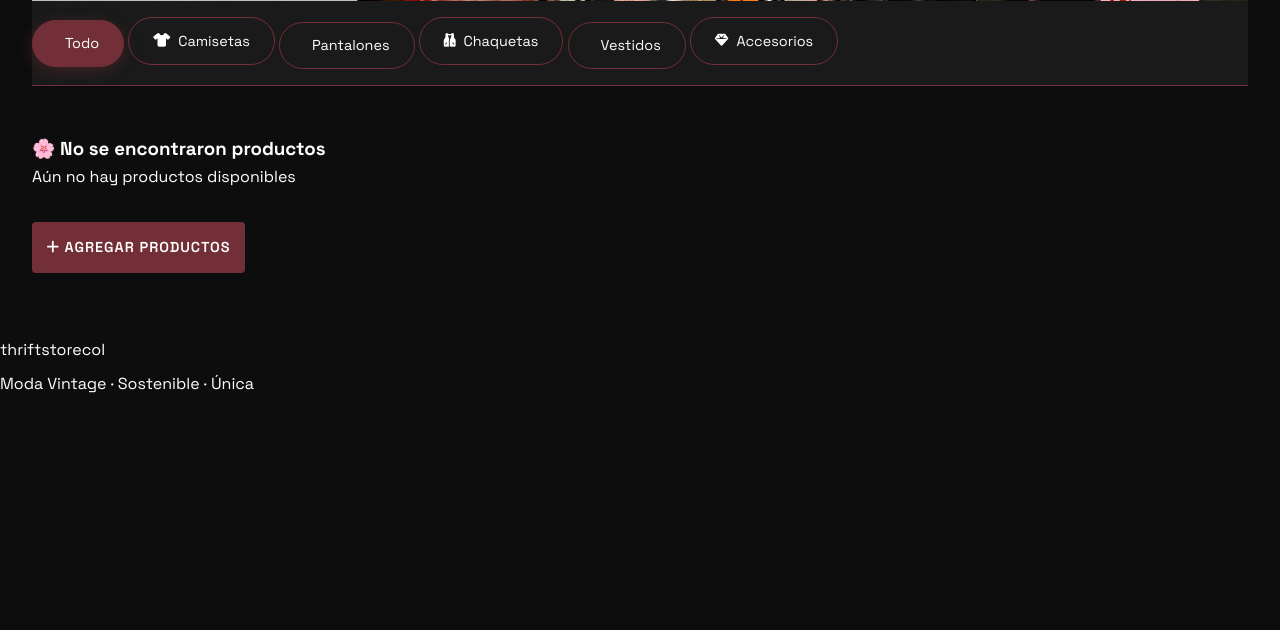
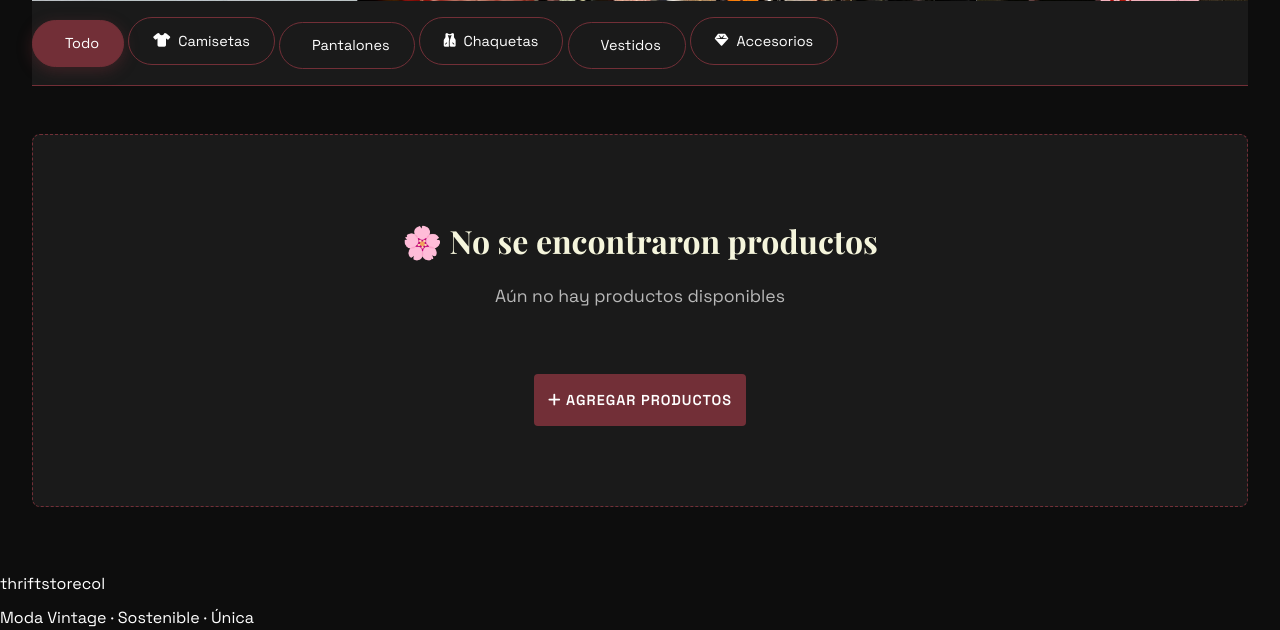
Before and after one commit to raesttleten/tienda-ropa-upcycling, a FastAPI app: page / in a window 1280 px wide. Shown: the part 676-1306 px from the top of the page. Before the commit the page ends 1069 px from the top, so only its background shows below. Run offline with FastAPI, Linux system fonts and the light colour scheme; data that the repository does not hold is empty.

Commit message:
mas info de los profuctos

```diff
--- a/static/css/style.css
+++ b/static/css/style.css
@@ -329,3 +329,24 @@ main {
     transform: translateY(-2px);
     box-shadow: 0 8px 20px rgba(114, 47, 55, 0.4);
 }
+.no-productos {
+    grid-column: 1 / -1;
+    text-align: center;
+    padding: 5rem 2rem;
+    background: var(--dark-gray);
+    border-radius: 8px;
+    border: 1px dashed var(--wine);
+}
+
+.no-productos h3 {
+    font-family: 'Playfair Display', serif;
+    font-size: 2rem;
+    color: var(--cream);
+    margin-bottom: 1rem;
+}
+
+.no-productos p {
+    color: var(--light-gray);
+    font-size: 1.1rem;
+    margin-bottom: 2rem;
+}
```
